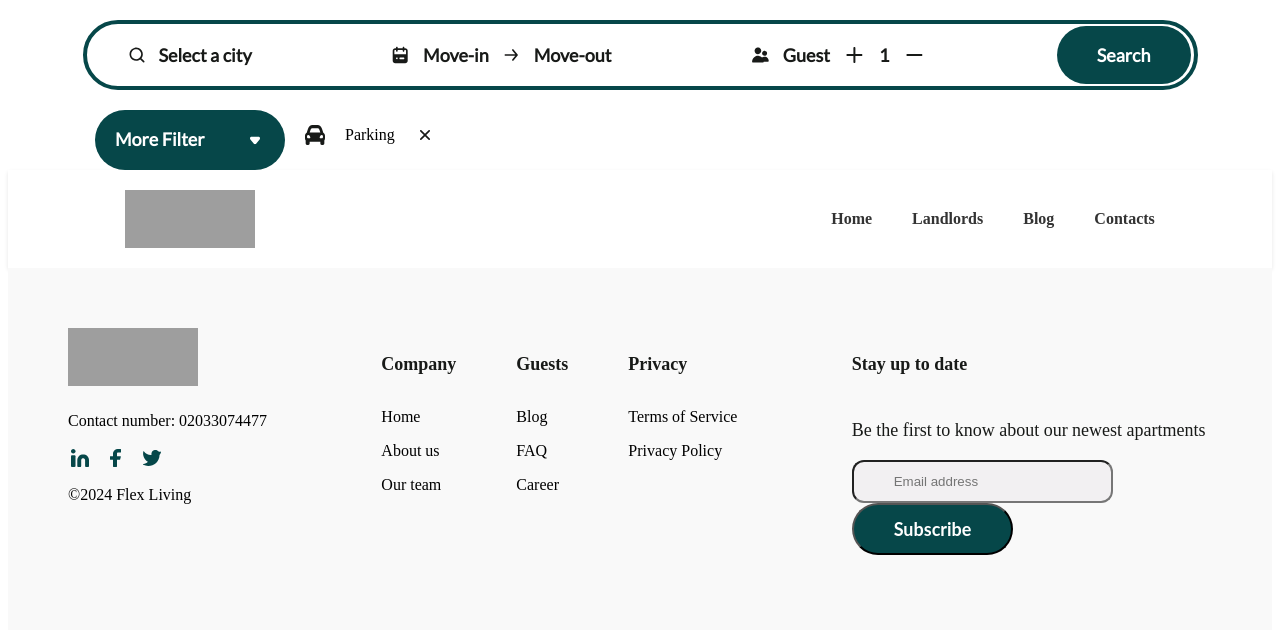
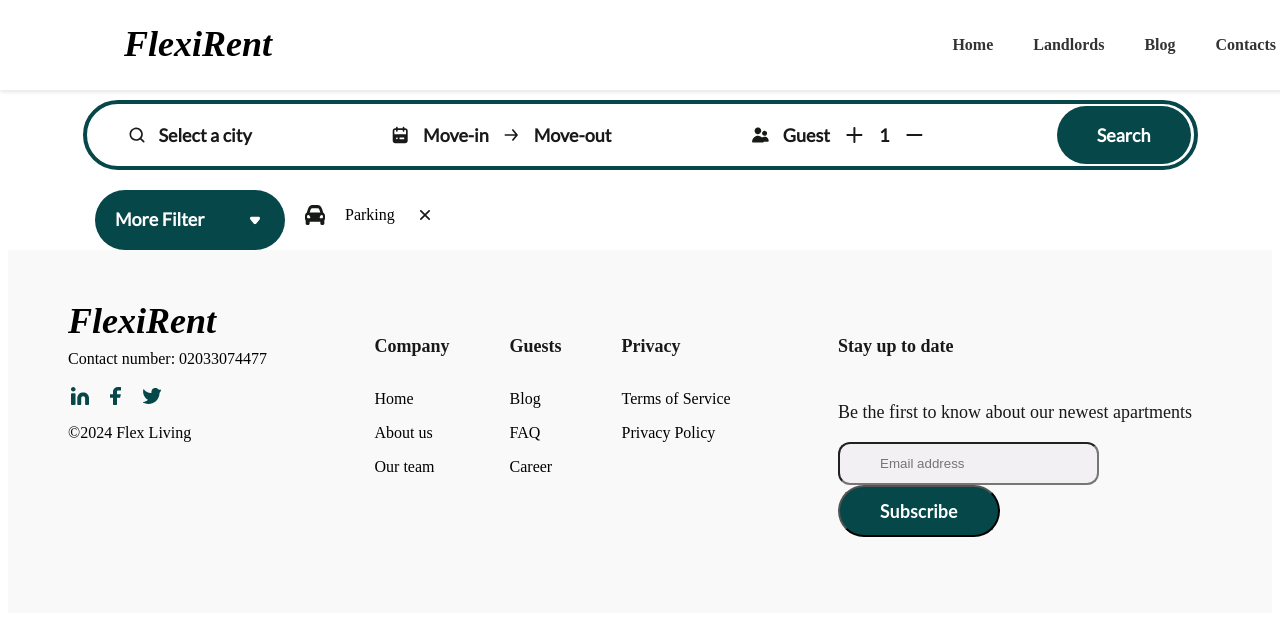
Before and after one commit to Nghiait158/FlexiRent_WebApp, a Laravel app: page /bookingPage in a window 1280 px wide. Shown: the top 630 px of the page. Run offline with Laravel 12, Linux system fonts and the light colour scheme; some web fonts are replaced; grey boxes are pictures that could not be loaded.

Commit message:
fix logo header and footer

```diff
--- a/public/Frontend/css/bookingPage.css
+++ b/public/Frontend/css/bookingPage.css
@@ -13,7 +13,7 @@
     border: 4px solid var(--Green, #064749);
     background: var(--White, #ffffff);
     /* Center horizontally */
-    margin: 20px auto 0 auto; /* 20px space from the top, auto to center horizontally */
+    margin: 50px auto 0 auto; /* 20px space from the top, auto to center horizontally */
     height: 50px;
 }
 .searchPart1{
@@ -61,8 +61,6 @@
     font-weight: 700;
 }
 
-
-
 .underSearchBar{
     display: flex;
     width: 1090px;
--- a/public/Frontend/css/footer.css
+++ b/public/Frontend/css/footer.css
@@ -2,8 +2,21 @@
 footer {
     background-color: #f9f9f9;
 }
-
-footer .container {
+@font-face {
+    font-family: 'Molle';
+    src: url(Font-family/Molle/Molle-Regular.ttf);
+}
+.footerLogo{
+    text-align: center;
+    font-family: "Molle";
+    font-style: italic;
+    font-weight: 800;
+    font-size: 36px;
+    line-height: 66.67%;
+    color: #000;
+    text-decoration: none;
+}
+footer .containerFooter {
     max-width: 1480px;
     margin: 0 auto;
     display: flex;
--- a/public/Frontend/css/header.css
+++ b/public/Frontend/css/header.css
@@ -3,10 +3,13 @@
     background-color: #fff;
     padding: 20px 60px;
     box-shadow: 0 2px 4px rgba(0, 0, 0, 0.1);
-
+    position: fixed;
+    top: 0;
+    left: 0;
+    width: 100%;
 }
 
-.container {
+.containerHeader {
     display: flex;
     justify-content: space-between;
     align-items: center;
@@ -15,10 +18,19 @@
     margin: 0 auto;
 
 }
-
-.logo img {
-    width: 130px;
-    height: 58px;
+@font-face {
+    font-family: 'Molle';
+    src: url(Font-family/Molle/Molle-Regular.ttf);
+}
+.logo a{
+    text-align: center;
+    font-family: "Molle";
+    font-style: italic;
+    font-weight: 800;
+    font-size: 36px;
+    line-height: 66.67%;
+    color: #000;
+    text-decoration: none;
 }
 
 .nav-list ul {
@@ -37,3 +49,7 @@
     color: #007BFF;
     text-decoration: underline;
 }
+
+main{
+    margin-top: 100px;
+}
--- a/resources/views/Layout/header_footer.blade.php
+++ b/resources/views/Layout/header_footer.blade.php
@@ -13,9 +13,9 @@
 </head>
 <body>
     <header>
-        <div class="container">
+        <div class="containerHeader">
             <div class="logo">
-                <a href="#" target="_blank" rel="noopener noreferrer"><img src="image/Logo.png" alt="Logo"></a>
+                <a href="/" target="_blank" rel="noopener noreferrer">FlexiRent</a>
             </div>
             <nav class="nav-list">
                 <ul>
@@ -26,17 +26,21 @@
                 </ul>
             </nav>
         </div>
+
     </header>
 
 
+    {{-- <div style="height: 550px; background-color=red;" > --}}
         @yield('content')
+    {{-- </div> --}}
+
 
 
     <footer>
-        <div class="container">
+        <div class="containerFooter">
             <!-- Logo and Contact Info -->
             <div>
-                <a href="#" target="_blank" rel="noopener noreferrer"><img src="image/Logo.png" alt="Flex Living Logo"></a>
+                <a href="/" target="_blank" rel="noopener noreferrer" class="footerLogo">FlexiRent</a>
                 <p>Contact number: 02033074477</p>
                 <div class="social-icons">
                     <a href="https://www.instagram.com" target="_blank" rel="noopener noreferrer"><svg xmlns="http://www.w3.org/2000/svg" width="24" height="24" viewBox="0 0 24 24" fill="none">
--- a/resources/views/bookingPage.blade.php
+++ b/resources/views/bookingPage.blade.php
@@ -67,6 +67,6 @@
                     </svg>
                 </div>
             </div>
+        </div>
 
-        </div>
     </main>
```
Also changed, not shown: public/Frontend/css/Molle-Regular.ttf (added).
